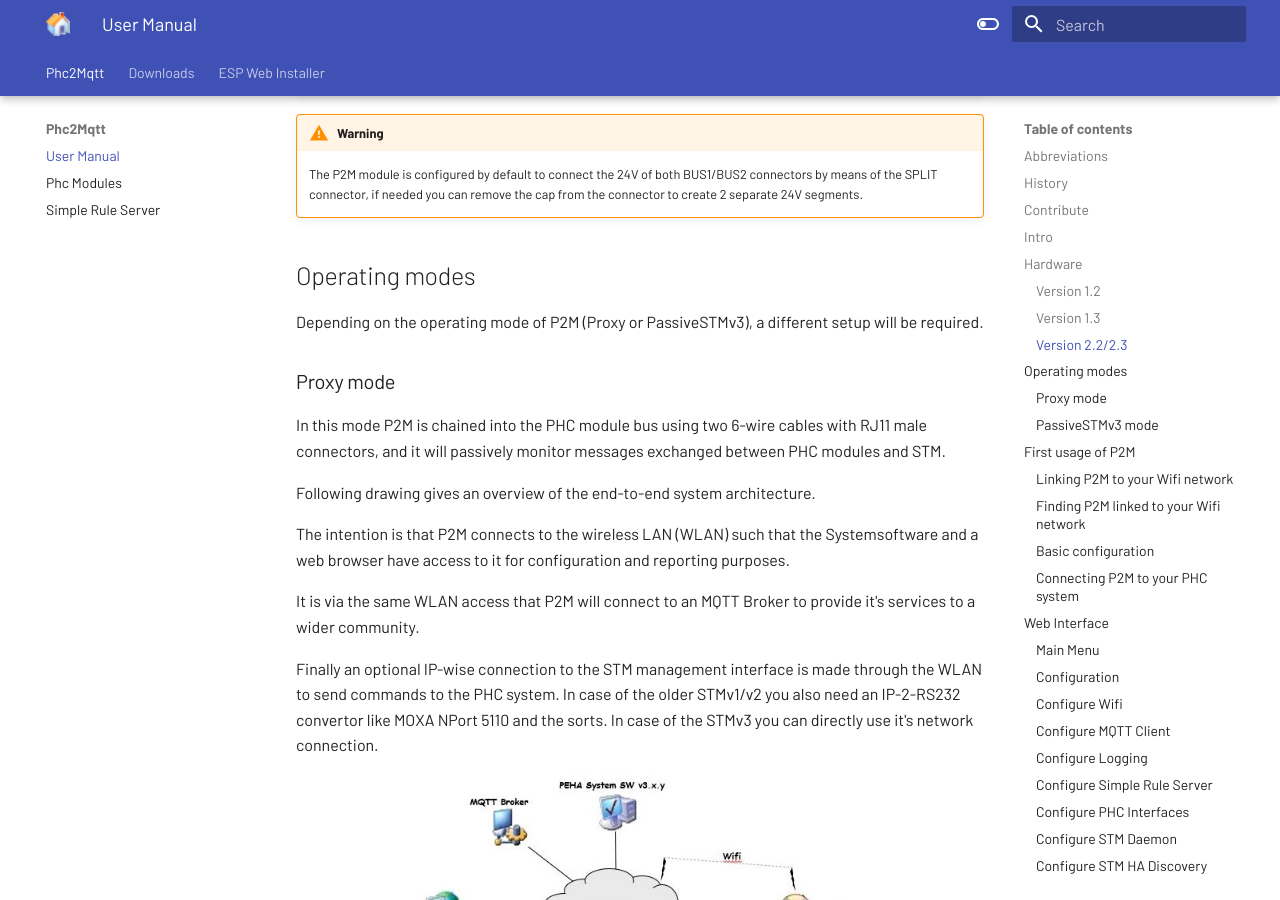
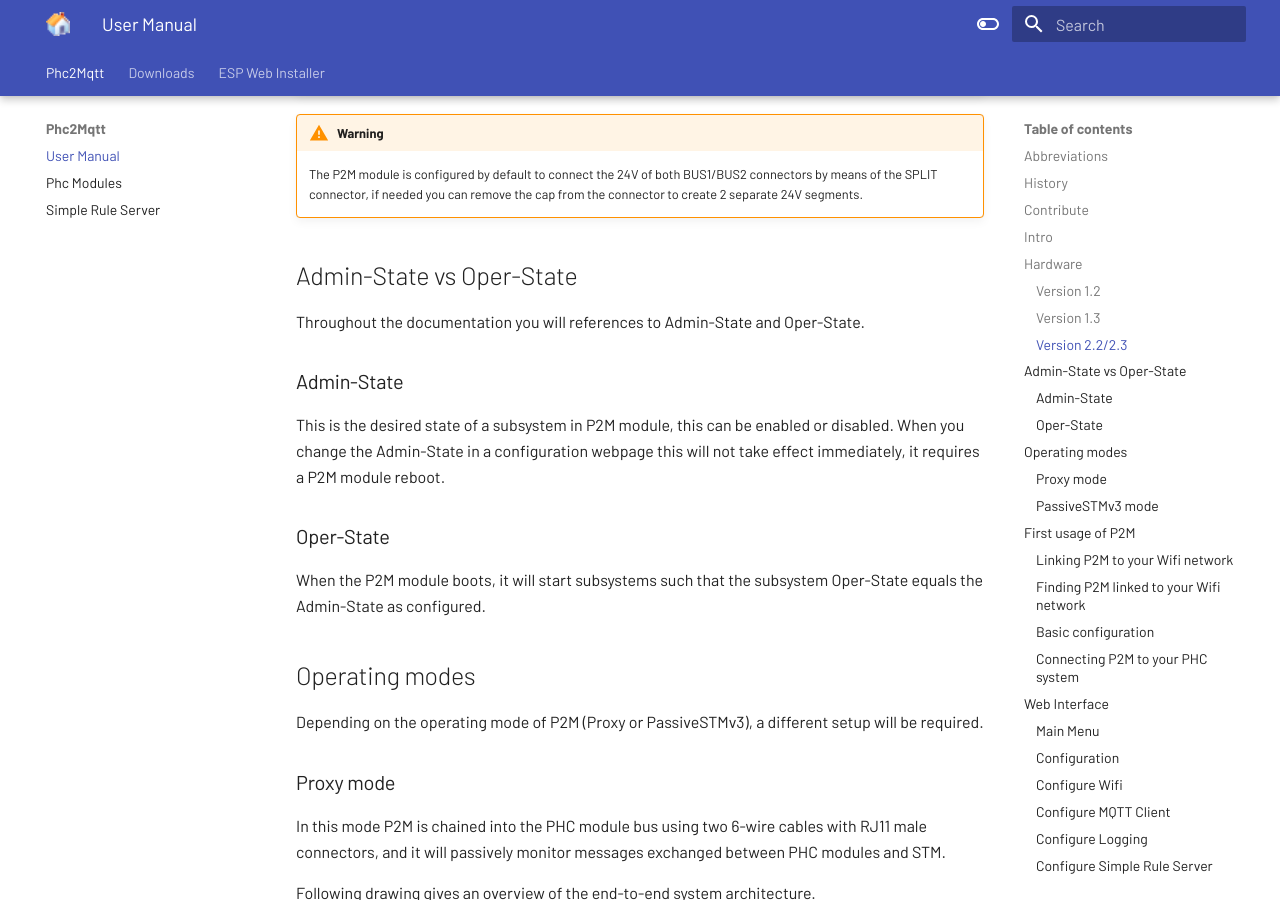
Before and after one commit to sim0njo/docu, an MkDocs documentation site: the page built from docs/Phc2Mqtt.md, in a window 1280 px wide and 900 px high, scrolled down 5218 px. Built offline with MkDocs 1.6.1 and Material for MkDocs 9.7.7, drawn with Linux system fonts in a browser that asks for light colours; some of the changed text lies outside the part shown.

Commit message:
Update Phc2Mqtt documentation

```diff
--- a/docs/Phc2Mqtt.md
+++ b/docs/Phc2Mqtt.md
@@ -157,6 +157,17 @@ It draws power from the PHC power supply by means of a DC/DC convertor and the R
 !!! warning
     The P2M module is configured by default to connect the 24V of both BUS1/BUS2 connectors by means of the SPLIT connector,
     if needed you can remove the cap from the connector to create 2 separate 24V segments.
+
+
+##Admin-State vs Oper-State
+Throughout the documentation you will references to Admin-State and Oper-State.
+
+###Admin-State
+This is the desired state of a subsystem in P2M module, this can be enabled or disabled.
+When you change the Admin-State in a configuration webpage this will not take effect immediately, it requires a P2M module reboot.
+
+###Oper-State
+When the P2M module boots, it will start subsystems such that the subsystem Oper-State equals the Admin-State as configured.
 
 
 ##Operating modes
@@ -415,7 +426,9 @@ Notice that 'p2m' is choosen intentionally to indicate direction, from PHC to MQ
 
 By using asymetric &lt;rx-topic-prefix> and &lt;tx-topic-prefix> we can avoid receiving the own published messages to &lt;tx-topic-prefix>.
 But you can choose whatever you want.
-- **Admin State**: Allows you to enable/disable the MQTT client.
+
+- **Admin State**: Specifies the desired state of the MQTT client after P2M reboot, this does not immediately change the operational state.
+
 - **Save**: Press this button to save settings, [reboot](#reboot) P2M to let changes take effect.
 
 ###Configure Logging
@@ -445,9 +458,9 @@ after reading it you will know that SRSD needs events to trigger rules that lead
 <img style="float:right;width:352px;height:584px" src="../img/p2m-config-srsd.jpg"></img>
 - <b>RX Topic Prefixes</b>: Enter upto 4 topic prefixes of max 24 characters. On startup SRSD will subscribe to each '&lt;rx-topic-prefix>/#'
 to receive messages from the MQTT broker. When SRSD stops it will unsubscribe from each '&lt;rx-topic-prefix>/#'.
-- <b>Admin State</b>: Allows you to enable or disable the SRS daemon.
+- <b>Admin State</b>: Specifies the desired state of the SRS daemon after P2M reboot, this does not change the operational state.
 - <b>Save</b>: Press this button to save settings, [reboot](#reboot) P2M to let changes take effect.
-- <b>Start Now/Stop Now</b>: Using this button you can instantly change the Oper State of SRSD, this does not change the <b>Admin State</b>.
+- <b>Start Now/Stop Now</b>: Using this button you can instantly change the Oper State of SRSD, this does not immediately change the <b>Admin State</b>.
 - <b>Download Rules</b>: Allows you to download the active rules file.
 - <b>Upload & Validate New Rules</b>: Allows you to load a new set of rules, this is a 2 step procedure. In the first step you select a new rule file
 by pressing 'Choose File', selecting a file and then pressing <b>Start</b>.
@@ -522,7 +535,8 @@ Goto the transfer window of the Systemsoftware and press <b>Start</b>, the proje
 it also relays commands coming in from MQTT client to the real (remote) STM in your PHC system via the External Client interface.
 
 'PassiveSTMv3': The STMD replaces the real STM of your PHC system, it is the master of the PHC module bus and communicates directly with
-the PHC modules.
+the PHC modules. Commands coming in from MQTT client will be executed, events coming from PHC modules are only reported to MQTT client/SRS daemon.
+
 
 - <b>Configuration</b>: Selects how P2M will handle incoming project data via the PHC Management Interface
 
```
Also changed, not shown: other parts of docs/Phc2Mqtt.md (+1 -1 lines).
